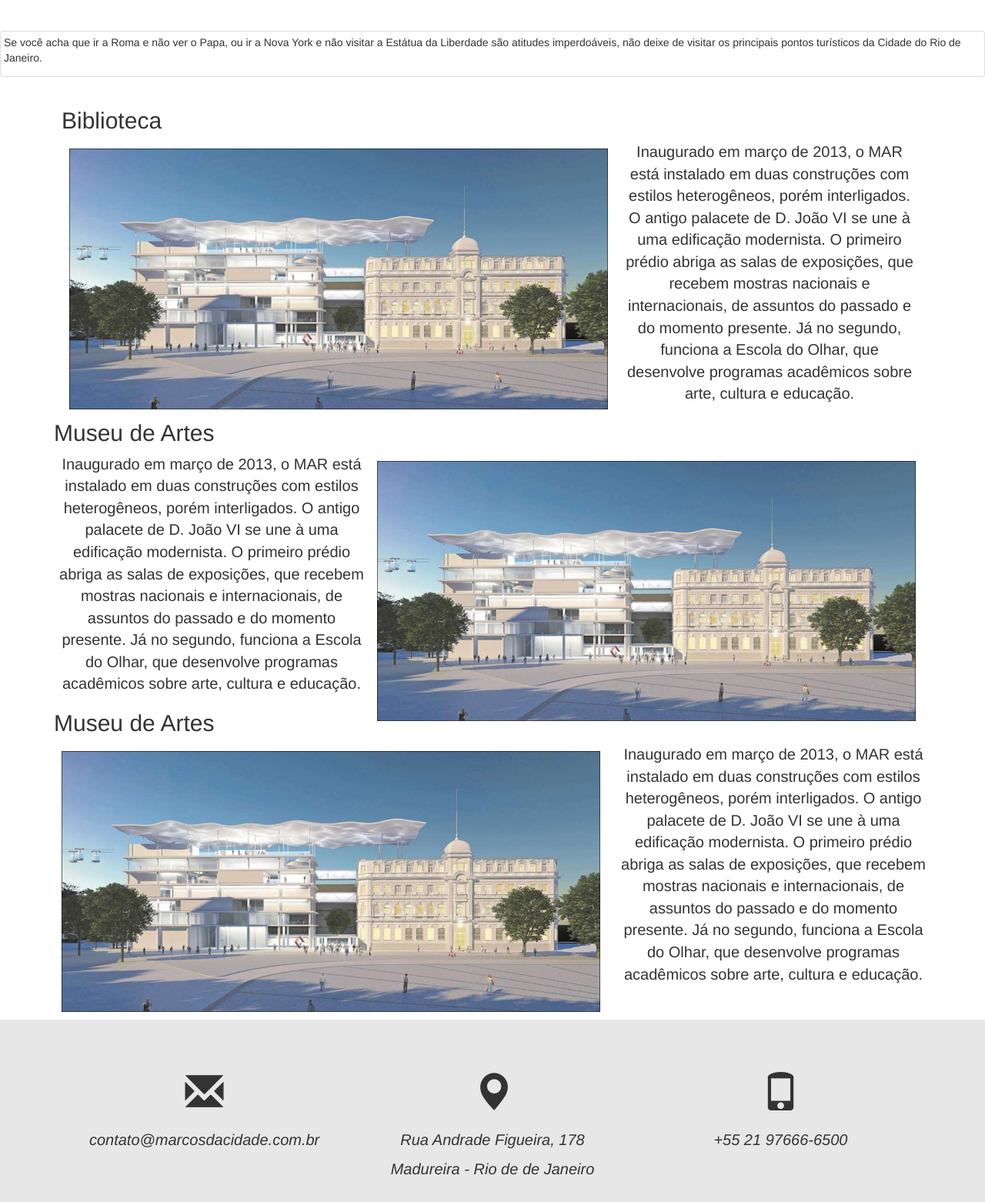
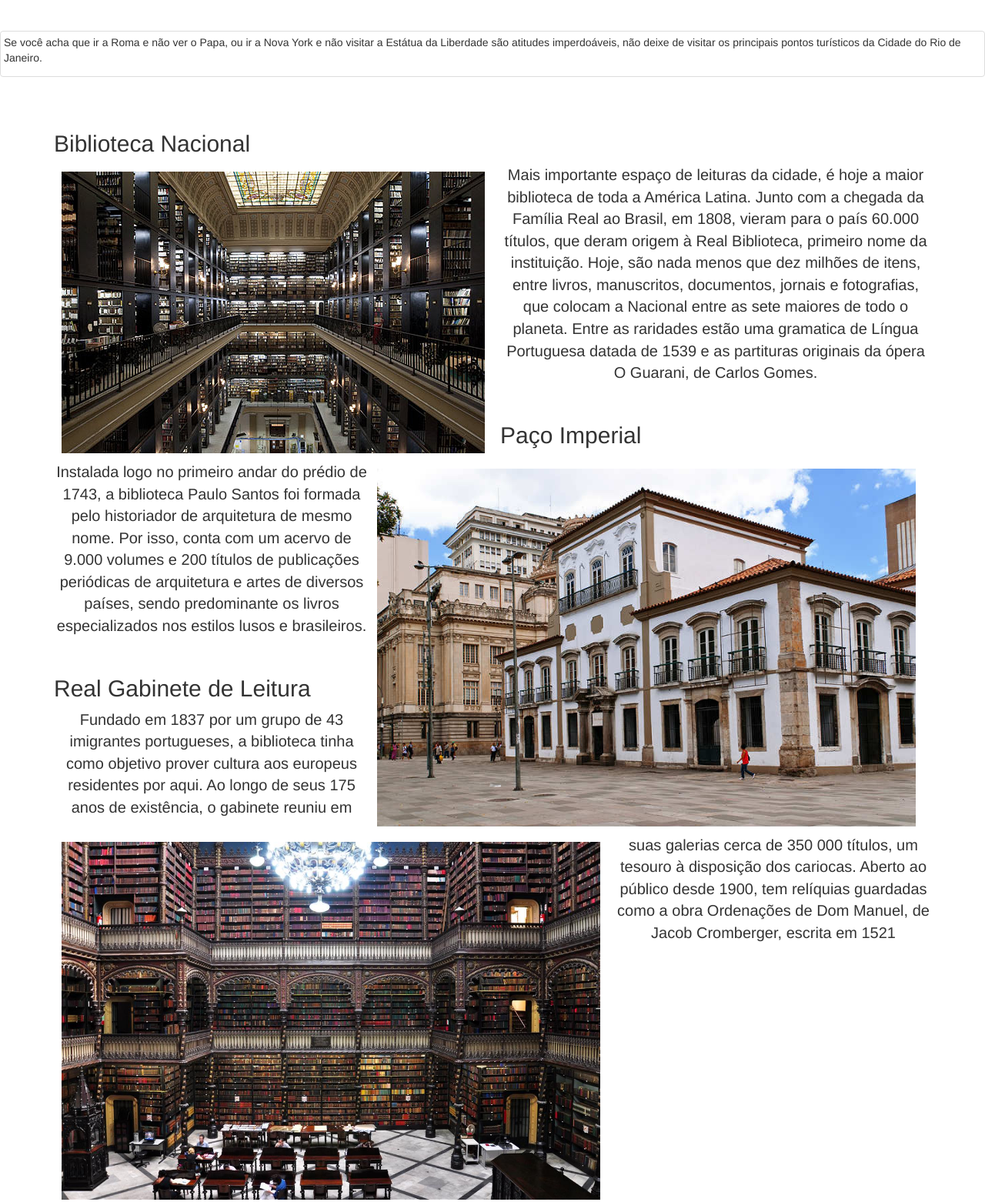
Before and after one commit to CaferCruz/LabWeb, a plain HTML site: page projeto-completo/biblioteca.html in a window 1280 px wide. Shown: the part 560-2122 px from the top of the page at 77% size. Drawn offline with Linux system fonts and the light colour scheme.

Commit message:
biblioteca feita, apesar de textos ainda estarem vazando

```diff
--- a/css/styles.css
+++ b/css/styles.css
@@ -262,3 +262,8 @@ hr{
 #template{
   margin-bottom: 40px;
 }
+
+.container-museu>div{
+  margin-top: 50px;
+  margin-bottom: 50px;
+}
--- a/projeto-completo/css/styles.css
+++ b/projeto-completo/css/styles.css
@@ -312,3 +312,8 @@ hr{
   margin-top: 70px;
   margin-bottom: 70px;
 }
+
+.container-museu>div{
+  margin-top: 50px;
+  margin-bottom: 50px;
+}
--- a/projeto-completo/paginas/corpo-biblioteca.html
+++ b/projeto-completo/paginas/corpo-biblioteca.html
@@ -1,29 +1,27 @@
-<div class="container">
-    <div class="txt-titulo">
-        <h2>Biblioteca</h2>
-        <img src="images/museu-de-arte.png" class="img-left">
-        <p class="txt-rigth">Inaugurado em março de 2013, o MAR está instalado em duas construções com estilos
-            heterogêneos, porém interligados. O antigo palacete de D. João VI se une à uma edificação modernista. O
-            primeiro prédio abriga as salas de exposições, que recebem mostras nacionais e internacionais, de assuntos
-            do passado e do momento presente. Já no segundo, funciona a Escola do Olhar, que desenvolve programas
-            acadêmicos sobre arte, cultura e educação.</p>
+<div class="container container-museu">
+    <div>
+        <h2>Biblioteca Nacional</h2>
+        <img src="images/biblioteca-nacional.jpeg" class="img-left">
+        <p class="txt-rigth">
+          Mais importante espaço de leituras da cidade, é hoje a maior biblioteca de toda a América Latina. Junto com a chegada da Família Real ao Brasil, em 1808, vieram para o país 60.000 títulos, que deram origem à Real Biblioteca, primeiro nome da instituição. Hoje, são nada menos que dez milhões de itens, entre livros, manuscritos, documentos, jornais e fotografias, que colocam a Nacional entre as sete maiores de todo o planeta. Entre as raridades estão uma gramatica de Língua Portuguesa datada de 1539 e as partituras originais da ópera O Guarani, de Carlos Gomes.
+        </p>
     </div>
+
     <div>
-        <h2>Museu de Artes</h2>
-        <img src="images/museu-de-arte.png" class="img-rigth">
-        <p class="txt-left">Inaugurado em março de 2013, o MAR está instalado em duas construções com estilos
-            heterogêneos, porém interligados. O antigo palacete de D. João VI se une à uma edificação modernista. O
-            primeiro prédio abriga as salas de exposições, que recebem mostras nacionais e internacionais, de assuntos
-            do passado e do momento presente. Já no segundo, funciona a Escola do Olhar, que desenvolve programas
-            acadêmicos sobre arte, cultura e educação.</p>
+        <h2>Paço Imperial</h2>
+        <img src="images/paco-imperial.jpg" class="img-rigth">
+
+        <p class="txt-left">
+          Instalada logo no primeiro andar do prédio de 1743, a biblioteca Paulo Santos foi formada pelo historiador de arquitetura de mesmo nome. Por isso, conta com um acervo de 9.000 volumes e 200 títulos de publicações periódicas de arquitetura e artes de diversos países, sendo predominante os livros especializados nos estilos lusos e brasileiros.
+        </p>
+
     </div>
+
     <div>
-        <h2>Museu de Artes</h2>
-        <img src="images/museu-de-arte.png" class="img-left">
-        <p class="txt-rigth">Inaugurado em março de 2013, o MAR está instalado em duas construções com estilos
-            heterogêneos, porém interligados. O antigo palacete de D. João VI se une à uma edificação modernista. O
-            primeiro prédio abriga as salas de exposições, que recebem mostras nacionais e internacionais, de assuntos
-            do passado e do momento presente. Já no segundo, funciona a Escola do Olhar, que desenvolve programas
-            acadêmicos sobre arte, cultura e educação.</p>
+        <h2>Real Gabinete de Leitura</h2>
+        <img src="images/Real-Gabinete-Português-de-Leitura-Rio-de-Janeiro-Brasil.jpg" class="img-left">
+        <p class="txt-rigth">
+          Fundado em 1837 por um grupo de 43 imigrantes portugueses, a biblioteca tinha como objetivo prover cultura aos europeus residentes por aqui. Ao longo de seus 175 anos de existência, o gabinete reuniu em suas galerias cerca de 350 000 títulos, um tesouro à disposição dos cariocas. Aberto ao público desde 1900, tem relíquias guardadas como a obra Ordenações de Dom Manuel, de Jacob Cromberger, escrita em 1521
+        </p>
     </div>
 </div>
```
Also changed, not shown: projeto-completo/paginas/corpo-museu.html (+16 -16 lines), images/Real-Gabinete-Português-de-Leitura-Rio-de-Janeiro-Brasil.jpg (added), images/biblioteca-nacional.jpeg (added), images/paco-imperial.jpg (added), projeto-completo/images/Museu-de-Arte-do-Rio.jpg (added), projeto-completo/images/Real-Gabinete-Português-de-Leitura-Rio-de-Janeiro-Brasil.jpg (added), projeto-completo/images/biblioteca-nacional.jpeg (added), projeto-completo/images/museu-do-amanha.jpg (added), projeto-completo/images/paco-imperial.jpg (added), 1 other file.
